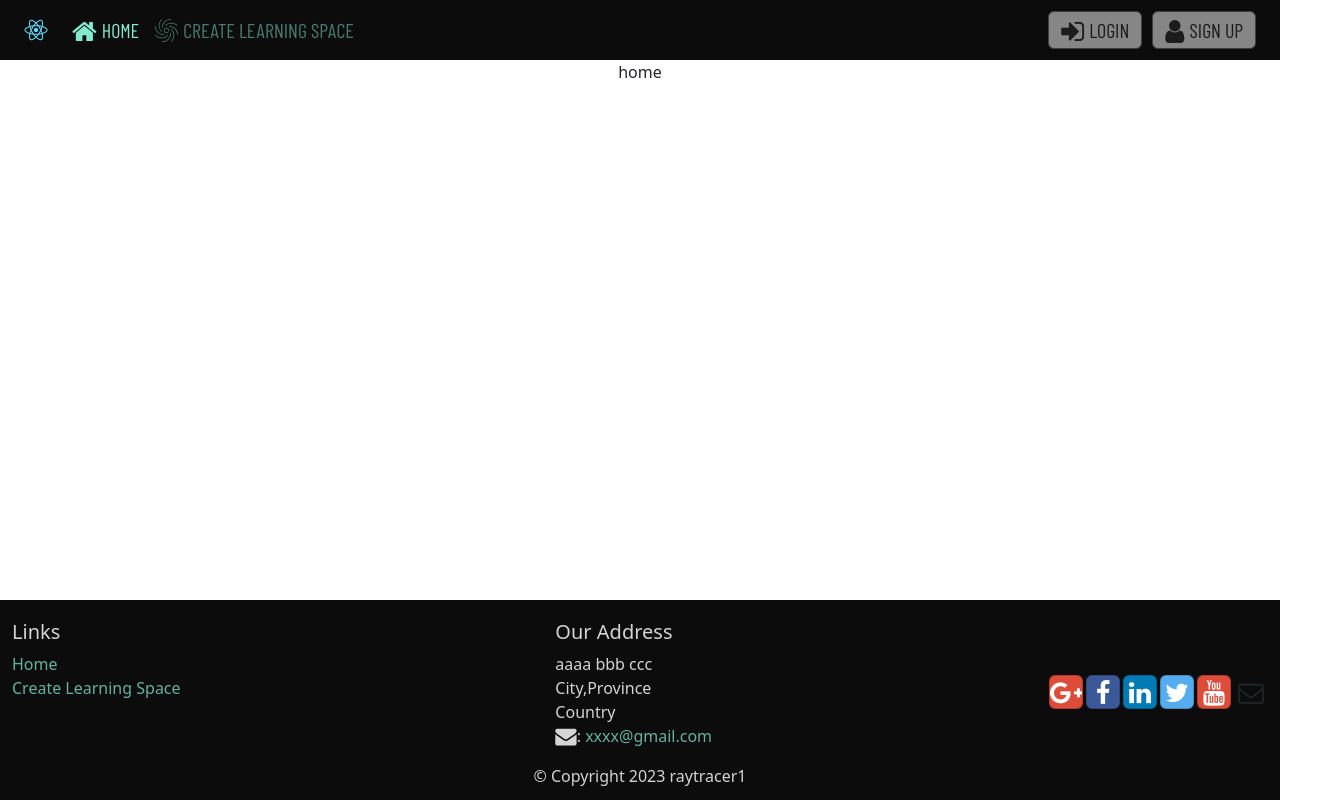
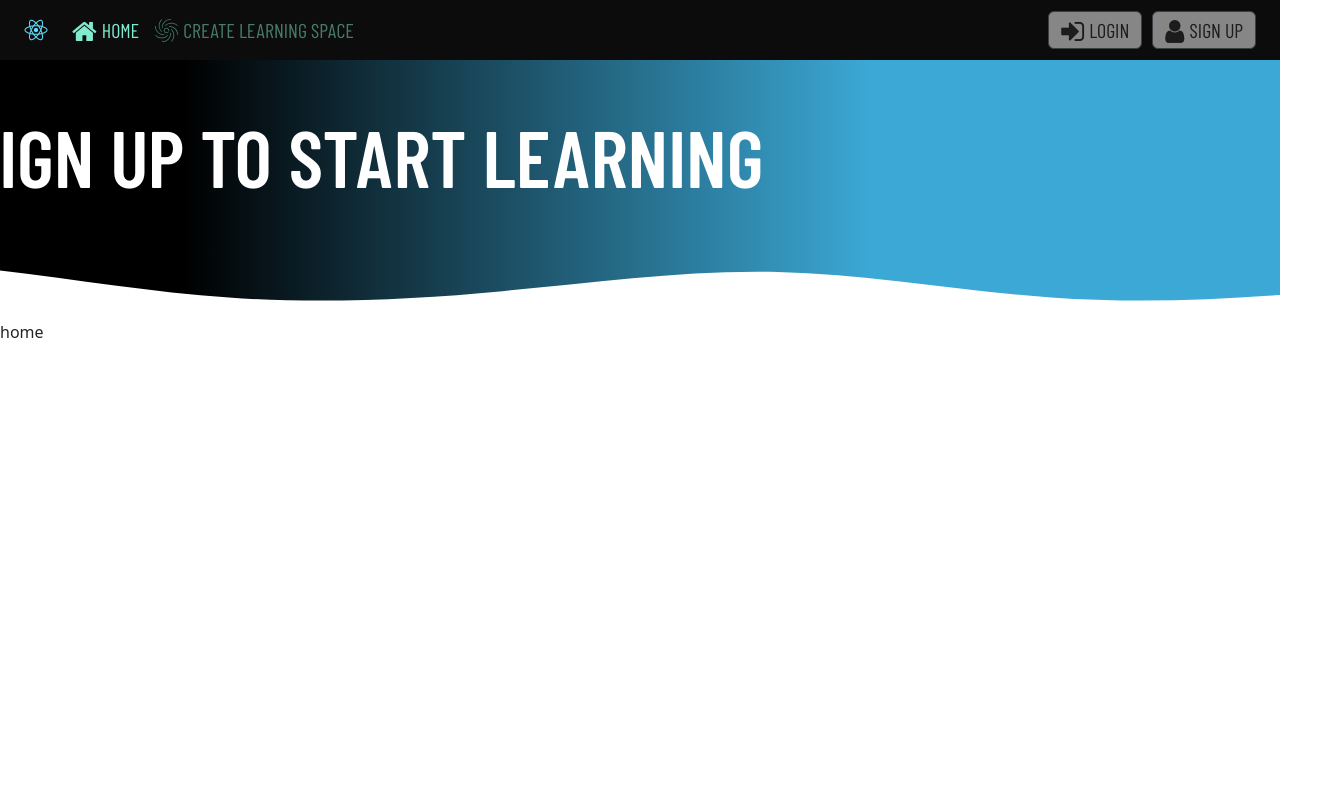
Before and after one commit to raytracer1/notes-frontend, a React app: page / in a window 1280 px wide. Shown: the top 800 px of the page, 1328 px wide, since content can reach past the window. Built offline with nearby package versions, Linux system fonts and the light colour scheme.

Commit message:
support home

```diff
--- a/src/pages/Home/index.tsx
+++ b/src/pages/Home/index.tsx
@@ -1,11 +1,26 @@
+import { useAppDispatch, useAppSelector } from '../../store/hooks';
 import './style.scss';
 
 function Home() {
-    return (
-      <div className='home'>
+  const authStatus = useAppSelector((state) => state.auth.authenticated);
+
+  return (
+    <div className='home'>
+      <div className='header'>
+        <div className='description'>
+          <h3>
+            {
+              authStatus ? "Join a learning space below" :
+                "Sign up to start learning"
+            }
+          </h3>
+        </div>
+      </div>
+      <div className='body'>
         home
       </div>
-    );
-  }
+    </div>
+  );
+}
 
 export default Home;
--- a/src/pages/Home/style.scss
+++ b/src/pages/Home/style.scss
@@ -1,6 +1,76 @@
+@import '../../styles/global';
+
 .home {
     width: 100%;
     display: flex;
-    flex-direction: row;
+    flex-direction: column;
     justify-content: center;
+
+    .header {
+        background-color: #3ba8d5;
+        width: 100%;
+        display: flex;
+        flex-direction: column;
+        align-items: center;
+        position: relative;
+        z-index: 1;
+
+        .description {
+            width: 1376px;
+            padding: 60px 12px 120px 12px;
+
+            @media(max-width:767px) {
+                width: 100%;
+                padding: 30px 12px 60px 12px;
+            }
+
+            h3 {
+                @include barlow-condensed;
+                font-weight: 600;
+                font-size: 80px;
+                line-height: 72px;
+                text-transform: uppercase;
+                color: #FFFFFF;
+
+                @media(max-width:767px) {
+                    font-size: 30px;
+                    line-height: 28px;
+                }
+            }
+        }
+
+        &::before {
+            content: "";
+            position: absolute;
+            top: 0;
+            left: 0;
+            background: linear-gradient(90deg, #000 14.39%, rgba(0,0,0,0) 68.06%);
+            display: block;
+            width: 100%;
+            height: 100%;
+            z-index: -1;
+
+            @media(max-width:767px) {
+                background: linear-gradient(0deg, #000 14.98%, rgba(0,0,0,0) 57.44%);
+            }
+        }
+
+        &::after {
+            content: "";
+            display: block;
+            background: url(../../assets/svg/bg-wave-v2.svg) 50% 0 no-repeat;
+            background-size: cover;
+            bottom: -1px;
+            height: 64px;
+            left: 0;
+            position: absolute;
+            width: 100%;
+
+            @media(max-width:767px) {
+                height: 32px;
+                bottom: -1px;
+                background: url(../../assets/svg/bg-wave-mobile.svg) 50% 0 no-repeat;
+            }
+        }
+    }
 }
```
Also changed, not shown: src/assets/svg/bg-wave-mobile.svg (added), src/assets/svg/bg-wave-v2.svg (added).
